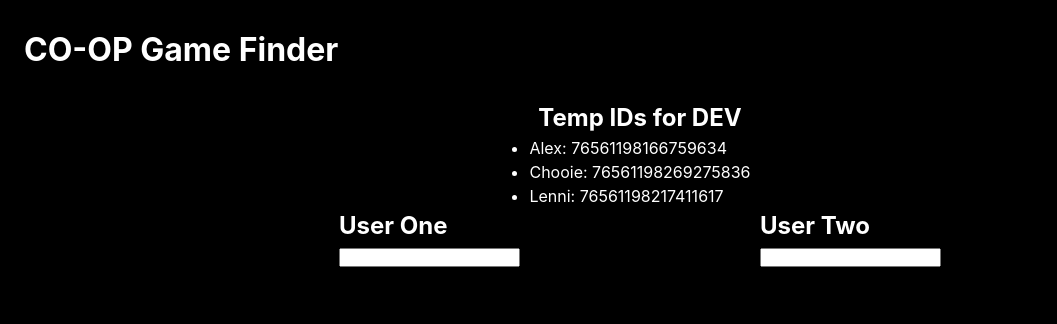
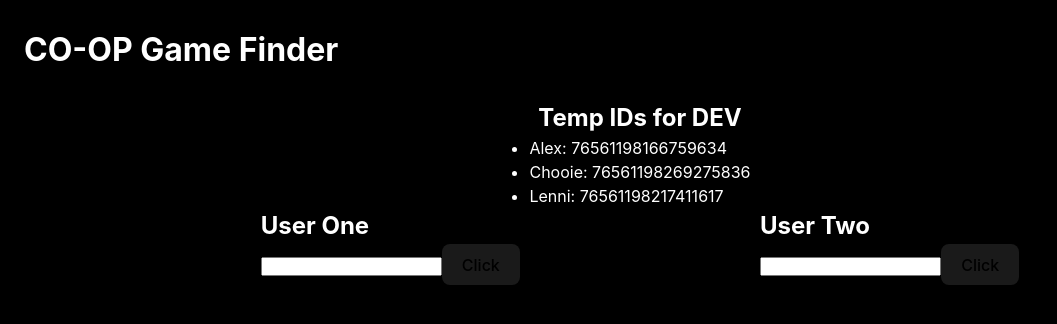
Before and after one commit to ATlexEide/COOP-Game-Picker, a React (Vite) app: page / in a window 1280 px wide. Shown: the top 324 px of the page, without its empty margins (0-1057 px from the left). Built offline with nearby package versions, Linux system fonts and the light colour scheme.

Commit message:
Update user select component

```diff
--- a/src/components/Main/PlayerSelect.jsx
+++ b/src/components/Main/PlayerSelect.jsx
@@ -1,13 +1,19 @@
-export default function PlayerSelect({ text, setUserId }) {
+import { useState } from "react";
+
+export default function PlayerSelect({ text, setUserId, clearUser, player }) {
+  const [input, setInput] = useState("");
   return (
     <div id="player-select">
       <h2>{text}</h2>
-      <input
-        type="text"
-        onChange={(e) => {
-          setUserId(e.target.value);
+      <input type="text" onChange={(e) => setInput(e.target.value)} />
+      <button
+        onClick={() => {
+          clearUser(player);
+          setUserId(input);
         }}
-      />
+      >
+        Click
+      </button>
     </div>
   );
 }
```
